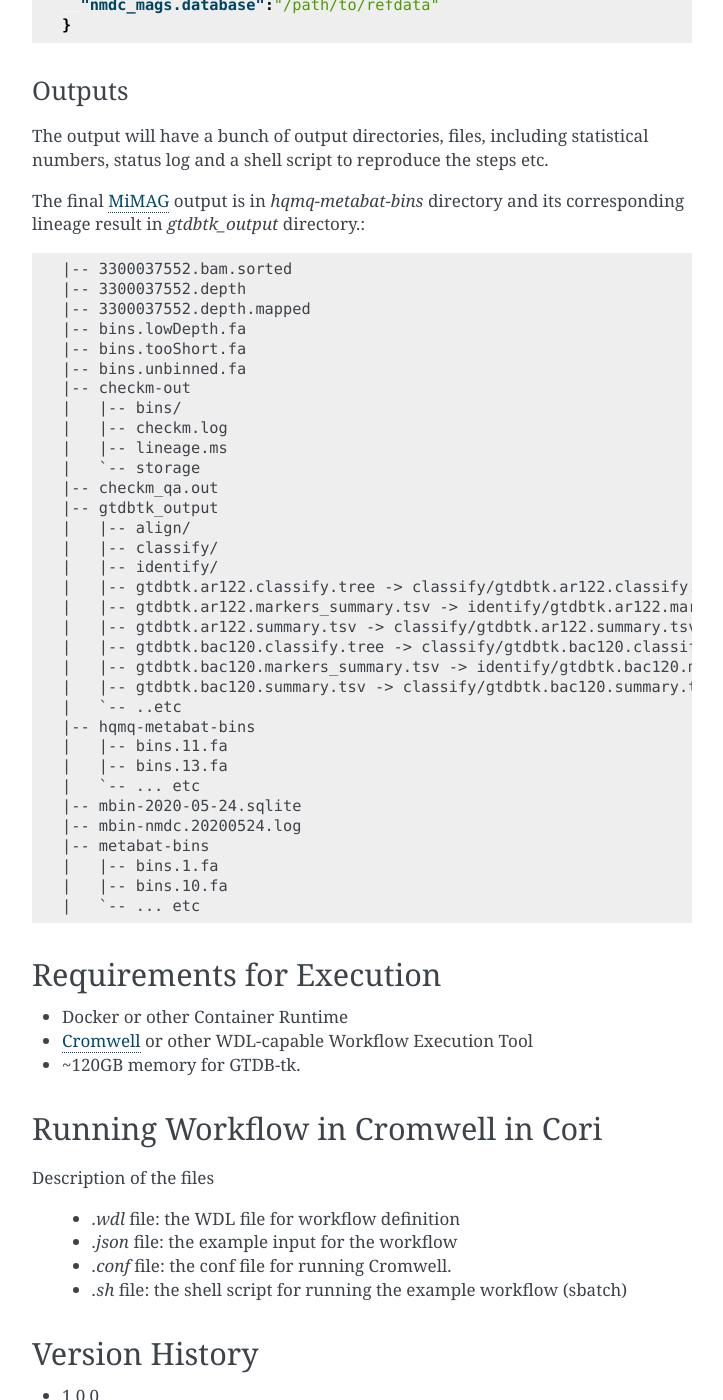
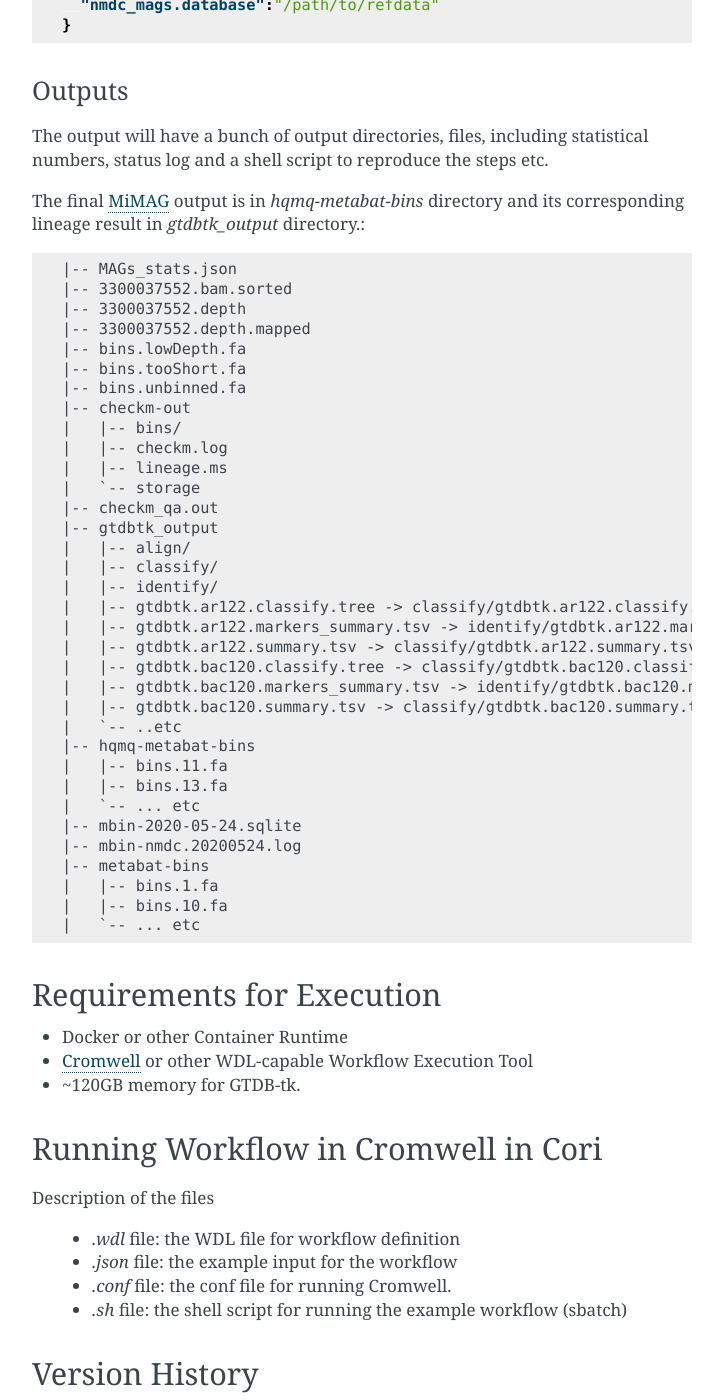
Before and after one commit to microbiomedata/metaMAGs, a Sphinx documentation site: the page built from docs/index.rst, in a window 1280 px wide and 1400 px high, scrolled down 2515 px. Shown: the whole window, without its empty margins (388-1111 px from the left). Built offline with Sphinx 7.4.7, drawn with Linux system fonts in a browser that asks for light colours.

Commit message:
update output section to include MAGs_stats.json

```diff
--- a/docs/index.rst
+++ b/docs/index.rst
@@ -103,6 +103,7 @@ The output will have a bunch of output directories, files, including statistical
 
 The final `MiMAG <https://www.nature.com/articles/nbt.3893#Tab1>`_ output is in `hqmq-metabat-bins` directory and its corresponding lineage result in `gtdbtk_output` directory.::
 
+	|-- MAGs_stats.json
 	|-- 3300037552.bam.sorted
 	|-- 3300037552.depth
 	|-- 3300037552.depth.mapped
```
Also changed, not shown: README.md (+2 -0 lines).
